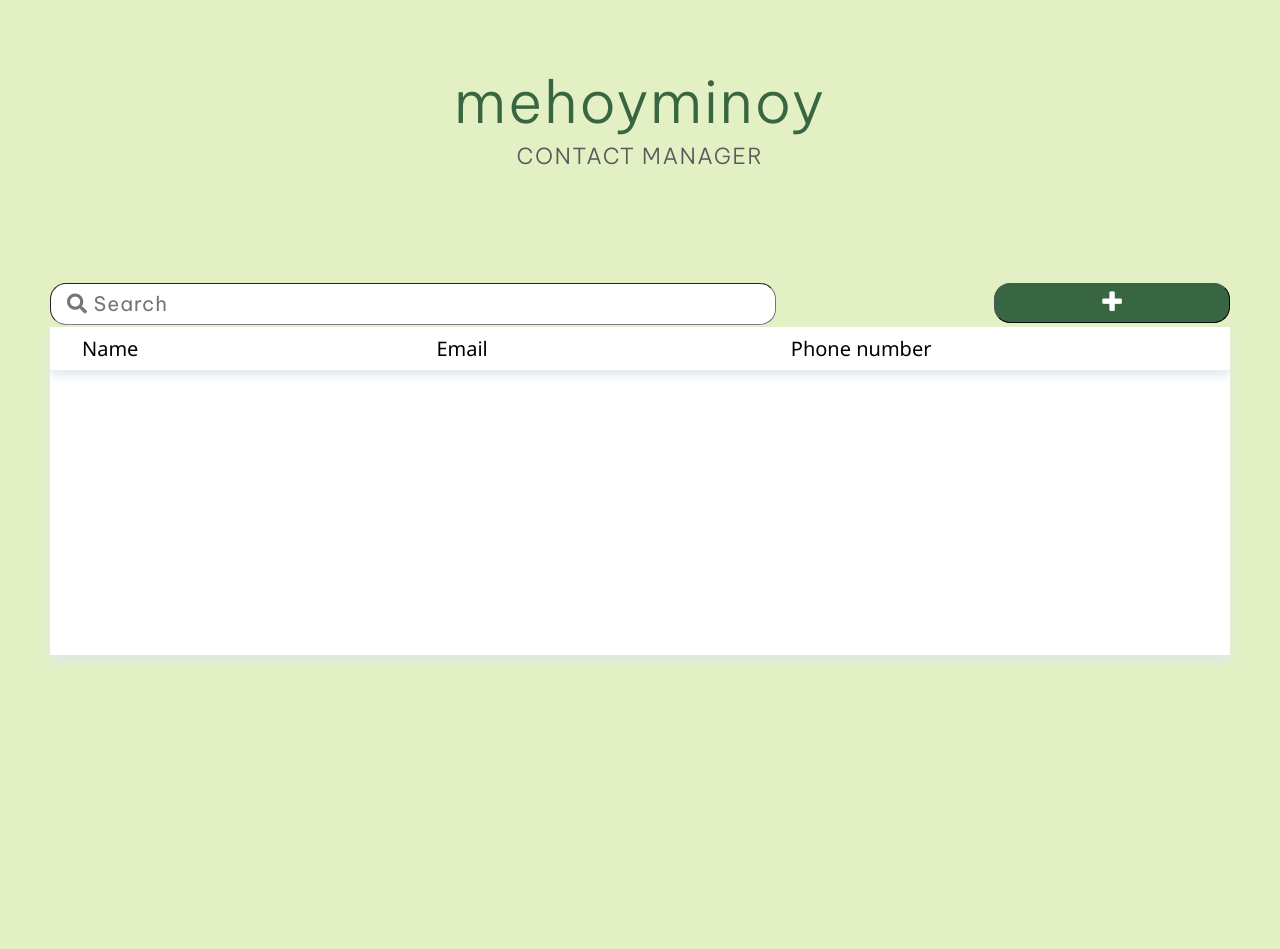
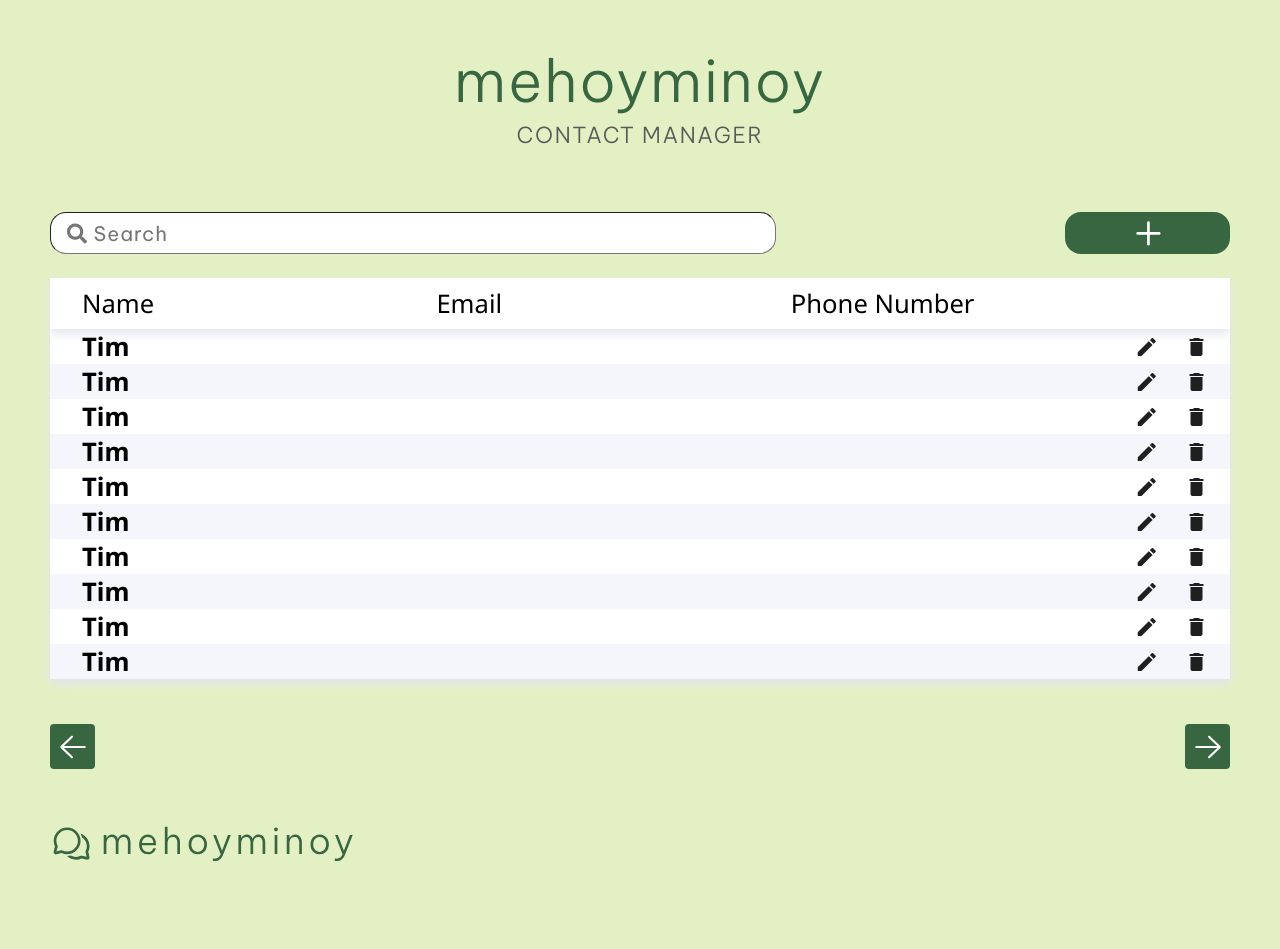
Before and after one commit to ryanata/small-project-group-9, a PHP site: page /pages/contacts-sheet.html in a window 1280 px wide. Before the commit the page ends 663 px from the top, so only its background shows below. Run offline with PHP 8.4, Linux system fonts and the light colour scheme; lists and menus that the app fills with data are empty; some libraries are stand-ins or nearby versions.

Commit message:
UI changes and refactoring

```diff
--- a/css/contact.css
+++ b/css/contact.css
@@ -9,9 +9,9 @@ body {
 
 .container {
     display: grid;
-    grid-template-rows: 30fr 9fr 43fr 9fr 9fr;
-    height: 100vh;
+    grid-template-rows: 20fr 9fr 43fr 14fr 14fr;
     grid-row-gap: 0.25rem;
+    min-width: 0;
 }
 
 /* Header */
@@ -55,12 +55,11 @@ body {
 
 /* Search area */
 .search {
-    display: relative;
-    justify-content: center;
+    display: flex;
+    justify-content: space-between;
+    align-items: center;
     width: calc(100% - 100px);
-    padding-top: 50px;
-    padding-left: 50px;
-    padding-right: 50px;
+    padding-left: calc(100px / 2);
 }
 
 .search-aligned {
@@ -95,19 +94,14 @@ body {
 .add-btn {
     border-radius: 16px;
     float: right;
-    border-width: 1px;
-    height: 40px;
-    width: 100%;
+    height: 42px;
+    width: 70%;
+    border: none;
     background-color: #386641;
 }
 
 .add-btn:hover {
     background-color: #368707;
-}
-
-.plus-icon {
-    color: white;
-
 }
 
 /* prevents text resizing when viewport resizes
@@ -118,9 +112,6 @@ wouldn't work until I put the font-size in media query*/
     }
     .plus-icon {
         font-size: 25px !important;
-    }
-    tr {
-        font-size: 20px;
     }
 }
 
@@ -140,7 +131,7 @@ table {
     width: calc(100% - 100px);
     padding-left: 50px;
     padding-right: 50px;
-    font-size: 1.2vw;
+    font-size: 2vw;
     table-layout: fixed;
 }
 
@@ -194,17 +185,57 @@ td {
     box-shadow: 0 5px 10px #e1e5ee;
 }
 
+.contact-btn-td {
+    padding-right: 0;
+    padding-left: 0;
+}
+.contact-btn-container {
+    display: flex;
+    justify-content: space-evenly;
+
+}
 .contact-button {
-    margin-top: 3px;
-    margin-bottom: 3px;
-    position: relative;
-    border-radius: 16px;
-    border-width: 1px;
-    height: 70%;
-    width: 70%;
-    background-color: #386641;
+    background: none;
+    border: none;
+    width: 32px;
+    height: 32px;
 }
 
-.contact-button:hover {
-    background-color: #368707;
+.contact-button *:hover {
+    fill: #368707;
 }
+
+.nav-buttons {
+    display: flex;
+    justify-content: space-between;
+    align-items: center;
+    width: calc(100% - 100px);
+    padding-left: calc(100px / 2);
+}
+
+.arrow {
+    display:block;
+    margin-left: auto;
+    margin-right: auto;
+}
+
+.right-btn {
+    border-radius: 4px;
+    background-color: #386641;
+    height: 45px;
+    width: 45px;
+    border: none;
+}
+
+.left-btn {
+    border-radius: 4px;
+    background-color: #386641;
+    height: 45px;
+    width: 45px;
+    border: none;
+}
+
+.footer {
+    padding-left: 15px;
+    padding-left: calc(100px / 2);
+}
--- a/js/contact_data.js
+++ b/js/contact_data.js
@@ -5,25 +5,32 @@ let contacts = [];
 
 // Event Listeners
 $(".add-btn").click(showAddModal);
+$(".add-modal-form").submit(() => {addEntry(); return false;})
 $('#search').keypress(doSearch());
 
-
+for (let i = 0; i < 10; i++) createRow("Tim");
 // FUNCTIONS
 
 // Creates a row
-function createRow(name, email, phone) {
+function createRow(name = "", email = "", phone = "") {
+	let tdIcon = `<td class="contact-btn-td">
+	<div class="contact-btn-container">
+	<button id="${name}-edit" class="contact-button">
+		<i class="material-icons" style="color: #1f1f1f; margin-top:3px;">edit</i>
+	</button>
+	<button id="${name}-delete" class="contact-button">
+		<i class="material-icons" style="color: #1f1f1f; margin-top:3px;">delete</i>
+	</button>
+	</div>
+  	</td>`;
+	if ((name.length + email.length + phone.length) == 0) {
+		tdIcon = "<td></td>";
+	}
     $("#tableBody").append(`<tr>
     <td>${name}</td>
     <td>${email}</td>
     <td>${phone}</td>
-    <td>
-      <button id="${name}-edit" onclick="doEdit()" class="contact-button">
-	  	<i class="material-icons" style="color:#D5D5D5; margin-top:3px;">edit</i>
-	  </button>
-      <button id="${name}-delete" onclick="doDelete()" class="contact-button">
-	    <i class="material-icons" style="color:#D5D5D5; margin-top:3px;">delete</i>
-	  </button>
-    </td>
+    ${tdIcon}
     </tr>`);
 }
 
@@ -39,6 +46,7 @@ function addEntry() {
     console.log(newContact);
     doContact(newContact);
     $(".add-modal").css("display", "none");
+	doSearch();
 }
 
 function showAddModal() {
--- a/pages/contacts-sheet.html
+++ b/pages/contacts-sheet.html
@@ -37,7 +37,7 @@
           </div>
         <!--Add entry button-->
           <div class="add-entry">
-            <button class="add-btn"><i class="fa fa-plus plus-icon"></i></button>
+            <button class="add-btn"><img class="plus-icon" src="../images/PlusIcon.svg"></i></button>
           </div>
       </div>
       <div class="table">
@@ -46,7 +46,7 @@
             <tr>
               <th>Name</th>
               <th>Email</th>
-              <th>Phone number</th>
+              <th>Phone Number</th>
               <th class="icon-header"></th>
             </tr>
           </thead>
@@ -56,16 +56,21 @@
         </table>
       </div>
       <div class="nav-buttons">
-
+        <div class="left-btn-container">
+          <button class="left-btn"><img class="arrow" src="../images/ArrowLeft.svg"></img></button>
+        </div>
+        <div class="right-btn-container">
+          <button class="right-btn"><img class="arrow" src="../images/ArrowRight.svg"></img></button>
+        </div>
       </div>
       <div class="footer">
-
+        <img src="../images/FooterLogo.svg"></img>
       </div>
     </div>
 
     <!-- Add entry modal -->
     <div class="add-modal">
-      <form class="add-modal-form" onsubmit="addEntry(); return false;">
+      <form class="add-modal-form">
         <input id="addModalFirstName" placeholder="First Name" required/>
         <input id="addModalLastName" placeholder="Last Name" required/>
         <input id="addModalEmail" placeholder="Email" required/>
```
Also changed, not shown: images/ArrowLeft.svg (added), images/ArrowRight.svg (added), images/FooterLogo.svg (added), images/PlusIcon.svg (added), images/SearchIcon.svg (added).
